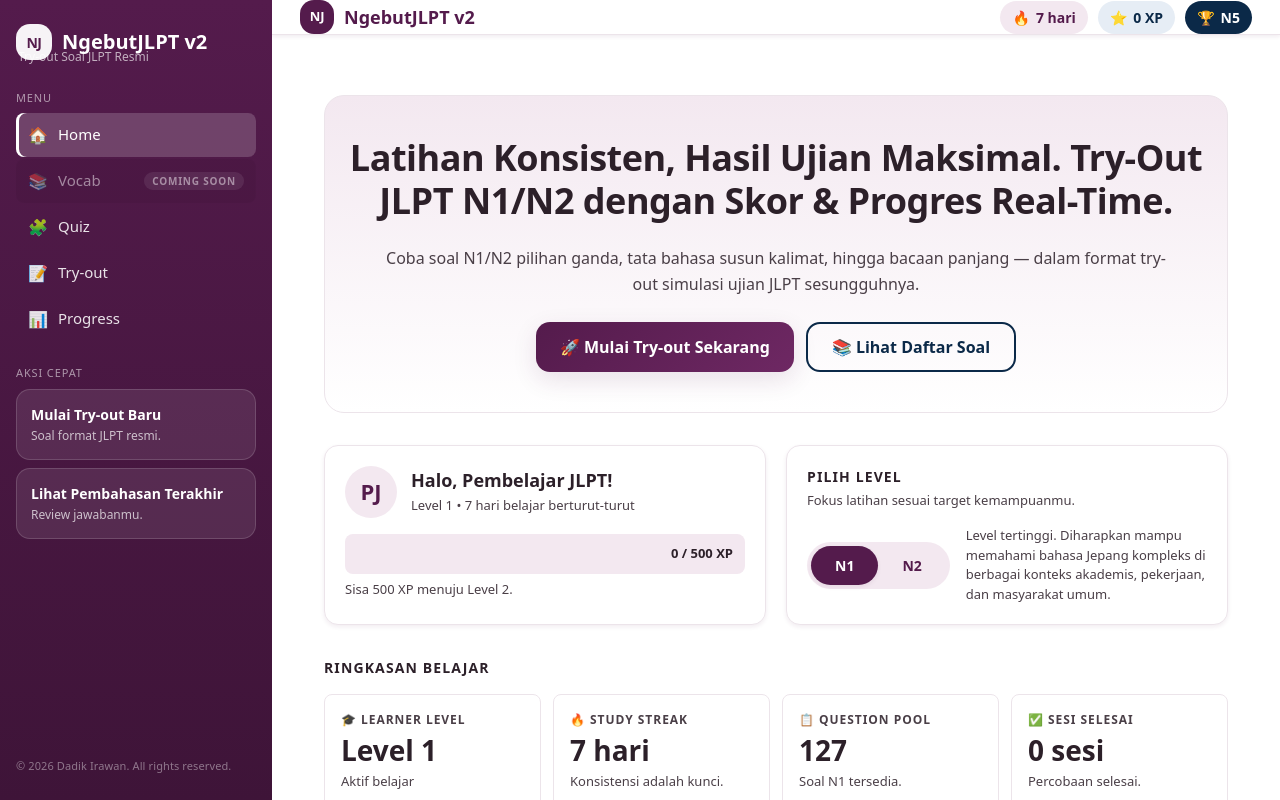
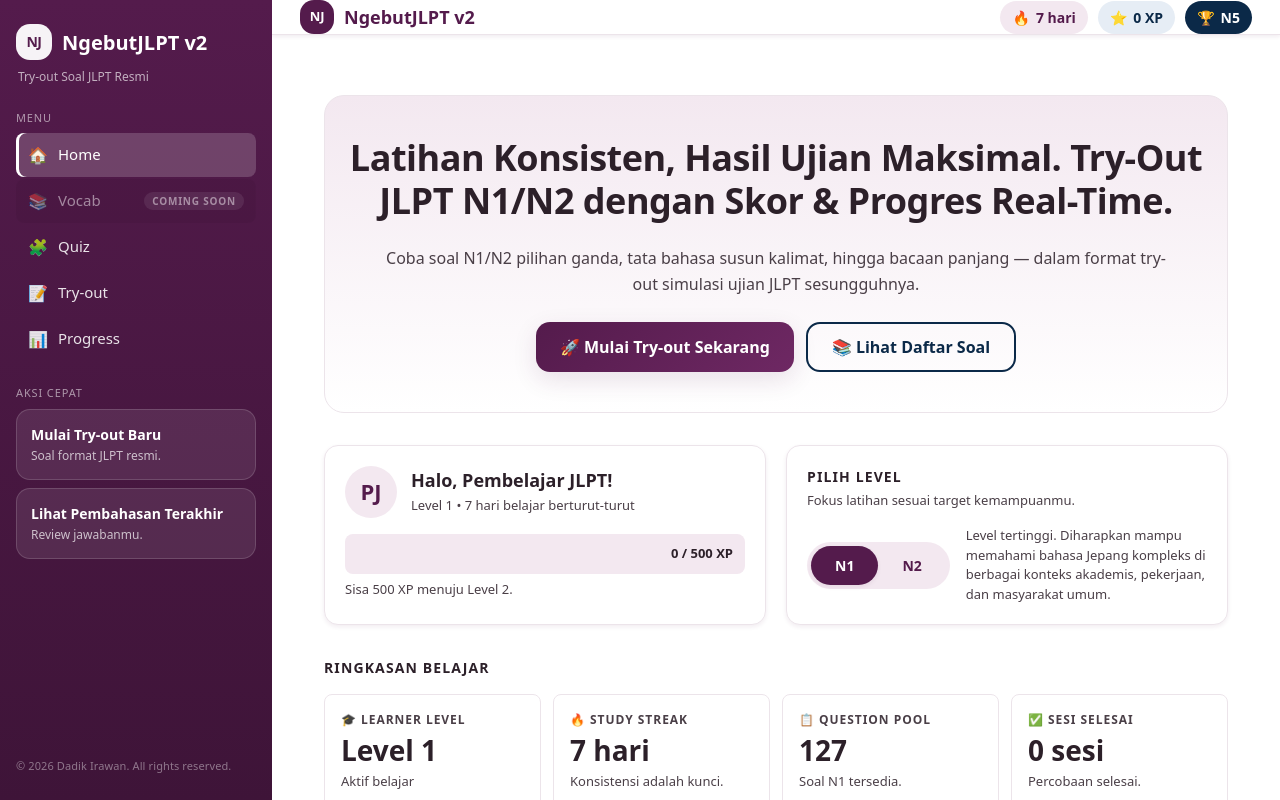
Before and after one commit to Dadikirawan/ngebut-jlpt-v2, a React (Vite) app: page / in a window 1280 px wide. Built offline with nearby package versions, Linux system fonts and the light colour scheme.

Commit message:
Fix header title/subtitle overlap

```diff
--- a/src/components/shell/shell.module.css
+++ b/src/components/shell/shell.module.css
@@ -60,7 +60,8 @@
   font-weight: 800;
   font-size: 20px;
   color: #fff;
-  margin-bottom: 4px;
+  line-height: 1.25;
+  margin-bottom: 8px;
 }
 
 .brandLogo {
@@ -75,12 +76,15 @@
   font-weight: 900;
   font-size: 14px;
   letter-spacing: -0.5px;
+  flex-shrink: 0;
 }
 
 .tagline {
   font-size: 12px;
   color: rgba(255, 255, 255, 0.65);
-  margin-top: -16px;
+  margin-top: 0;
+  margin-bottom: 0;
+  line-height: 1.5;
   padding-left: 2px;
 }
 
```
